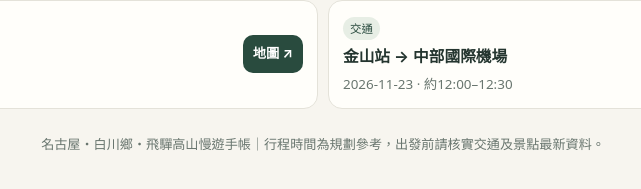
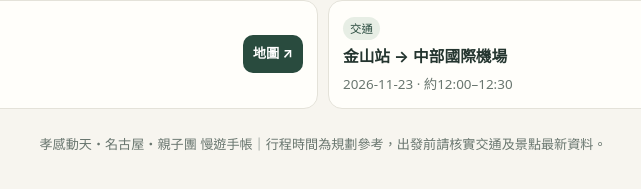
Before and after one commit to pheebssvc-netizen/japan-nov26, a plain HTML site: page index.html in a window 1280 px wide. Shown: the part 8385-8574 px from the top of the page, 317-958 px from the left. Drawn offline with Linux system fonts and the light colour scheme.

Commit message:
Update index.html

```diff
--- a/index.html
+++ b/index.html
@@ -182,7 +182,7 @@
       <div class="map-grid" id="mapList"></div>
     </section>
 
-    <footer>名古屋・白川鄉・飛驒高山慢遊手帳｜行程時間為規劃參考，出發前請核實交通及景點最新資料。</footer>
+    <footer>孝感動天・名古屋・親子團 慢遊手帳｜行程時間為規劃參考，出發前請核實交通及景點最新資料。</footer>
   </main>
 
   <dialog id="eventDialog">
```
